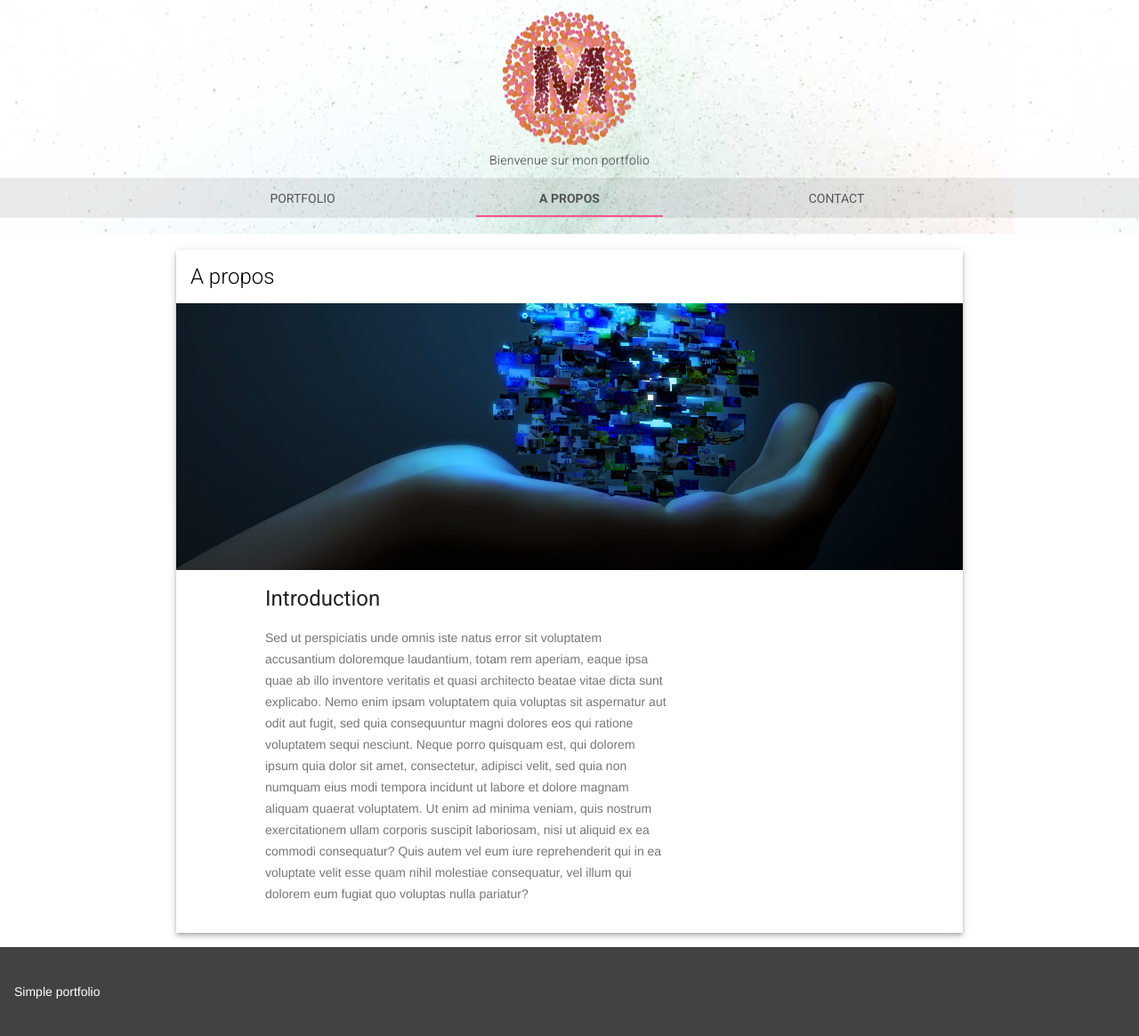
After one commit to BillyBoy26/MyBlog, a Django app: page /blog/about/ in a window 1280 px wide. The commit adds this page. Shown: the whole page at 89% size. Run offline with Django 3.2, Linux system fonts and the light colour scheme.

Commit message:
page a propos

```diff
--- /dev/null
+++ b/blog/templates/blog/about.html
@@ -0,0 +1,42 @@
+{% extends 'main.html' %}
+{% load static %}
+{% block title %}A propos {% endblock %}
+{% block content %}
+    <div class="mdl-grid blog-max-width">
+        <div class="mdl-cell mdl-cell--12-col mdl-shadow--4dp">
+            <div class="mdl-card__title">
+                <h2 class="mdl-card__title-text">A propos</h2>
+            </div>
+            <div class="mdl-card__media">
+                <img src="{% static 'images/about.jpg' %}" alt="A propos" class="about-image" border="0"/>
+            </div>
+            <div class="mdl-grid about-maxwidth">
+                <h3 class="mdl-cell mdl-cell--12-col mdl-typography--headline">Introduction</h3>
+                <div class="mdl-cell mdl-cell--8-col mdl-card__supporting-text no-padding">
+                    <p>
+                        Sed ut perspiciatis unde omnis iste natus error sit voluptatem accusantium doloremque
+                        laudantium,
+                        totam
+                        rem aperiam, eaque ipsa quae ab illo inventore veritatis et quasi architecto beatae vitae dicta
+                        sunt
+                        explicabo. Nemo enim ipsam voluptatem quia voluptas sit aspernatur aut odit aut fugit, sed quia
+                        consequuntur magni dolores eos qui ratione voluptatem sequi nesciunt. Neque porro quisquam est,
+                        qui
+                        dolorem ipsum quia dolor sit amet, consectetur, adipisci velit, sed quia non numquam eius modi
+                        tempora
+                        incidunt ut labore et dolore magnam aliquam quaerat voluptatem. Ut enim ad minima veniam, quis
+                        nostrum
+                        exercitationem ullam corporis suscipit laboriosam, nisi ut aliquid ex ea commodi consequatur?
+                        Quis
+                        autem
+                        vel eum iure reprehenderit qui in ea voluptate velit esse quam nihil molestiae consequatur, vel
+                        illum
+                        qui dolorem eum fugiat quo voluptas nulla pariatur?
+                    </p>
+                </div>
+
+            </div>
+        </div>
+
+    </div>
+{% endblock %}
--- a/blog/urls.py
+++ b/blog/urls.py
@@ -3,6 +3,7 @@ from . import views
 
 urlpatterns = [
     url(r'^accueil/$', views.accueil, name="accueil"),
+    url(r'^about/$', views.about, name="about"),
     url(r'^contact/$', views.contact, name="contact"),
     url(r'^article/(?P<id_article>\d+)-(?P<slug>.+)$', views.read_article, name="read_article"),
 ]
--- a/blog/views.py
+++ b/blog/views.py
@@ -15,6 +15,10 @@ def read_article(request, id_article, slug):
                                                       "nbar": "home"})
 
 
+def about(request):
+    return render(request, 'blog/about.html', {"nbar": "about"})
+
+
 def contact(request):
     form = ContactForm(request.POST or None)
     if form.is_valid():
--- a/static/css/blog/blog.css
+++ b/static/css/blog/blog.css
@@ -1,7 +1,6 @@
 /**
     accueil.html
  */
-
 
 .article-litle-image {
     display: block;
@@ -125,10 +124,23 @@ read_article.html
     height: auto;
 }
 
-.article-content{
+.article-content {
     max-width: 700px;
 }
 
-.no-padding{
+.no-padding {
     padding: 0;
 }
+
+/**
+about.html
+ */
+.about-maxwidth {
+    max-width: 700px;
+}
+
+.about-image {
+    width: 100%;
+    height: 300px;
+    object-fit: cover;
+}
--- a/templates/main.html
+++ b/templates/main.html
@@ -25,18 +25,22 @@
                     <nav class="mdl-navigation mdl-typography--body-1-force-preferred-font">
                         <a class="mdl-navigation__link  {% if nbar == 'home' %}is-active{% endif %}"
                            href="{% url 'accueil' %}">Portfolio</a>
-                        <a class="mdl-navigation__link {% if nbar == 'about' %}is-active{% endif %}" href="">A
+                        <a class="mdl-navigation__link {% if nbar == 'about' %}is-active{% endif %}"
+                           href="{% url 'about' %}">A
                             propos</a>
                         <a class="mdl-navigation__link  {% if nbar == 'contact' %}is-active{% endif %}"
                            href="{% url 'contact' %}">Contact</a>
                     </nav>
                 </div>
-<            </header>
+                <
+            </header>
             <div class="mdl-layout__drawer mdl-layout--small-screen-only">
                 <nav class="mdl-navigation mdl-typography--body-1-force-preferred-font">
-                    <a class="mdl-navigation__link {% if nbar == 'home' %}is-active{% endif %}" href="{% url 'accueil' %}">Portfolio</a>
+                    <a class="mdl-navigation__link {% if nbar == 'home' %}is-active{% endif %}"
+                       href="{% url 'accueil' %}">Portfolio</a>
                     <a class="mdl-navigation__link {% if nbar == 'about' %}is-active{% endif %}" href="">A propos</a>
-                    <a class="mdl-navigation__link {% if nbar == 'contact' %}is-active{% endif %}" href="{% url 'contact' %}">Contact</a>
+                    <a class="mdl-navigation__link {% if nbar == 'contact' %}is-active{% endif %}"
+                       href="{% url 'contact' %}">Contact</a>
                 </nav>
             </div>
 
```
Also changed, not shown: static/images/about.jpg (added).
